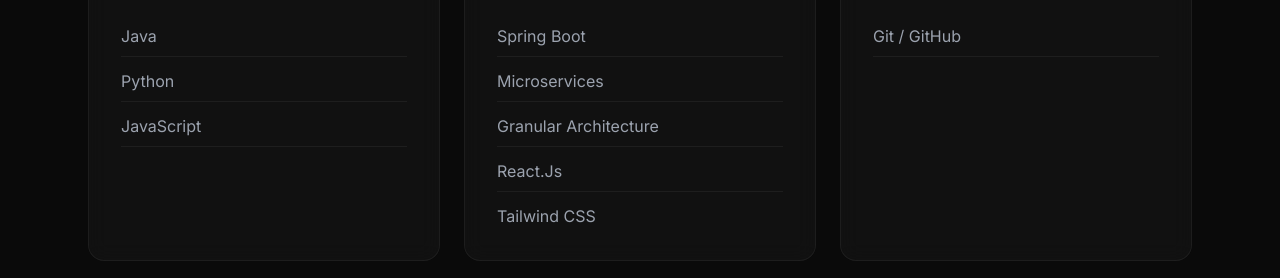
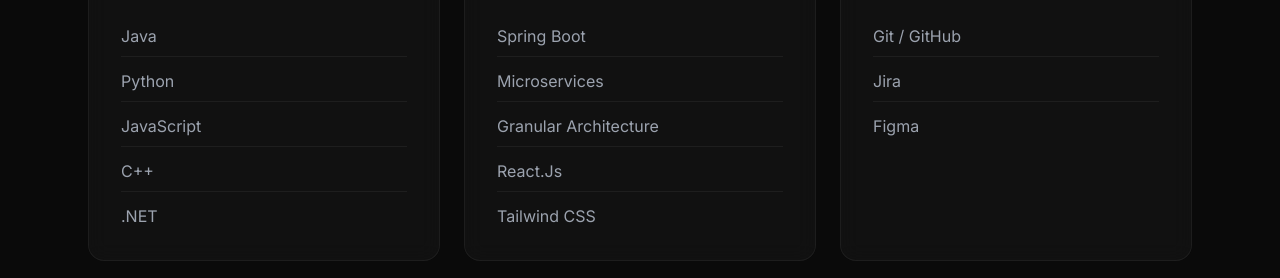
Before and after one commit to Harindi02/portfolio, a plain HTML site: page portfolio.html in a window 1280 px wide. Shown: the part 1856-2134 px from the top of the page. Drawn offline with nearby package versions, Linux system fonts and the light colour scheme.

Commit message:
add C++ and .NET to Skills section; include Jira and Figma in Tools & Platforms

```diff
--- a/portfolio.html
+++ b/portfolio.html
@@ -289,9 +289,11 @@
                         <li class="border-b border-white/5 pb-2">Java</li>
                         <li class="border-b border-white/5 pb-2">Python</li>
                         <li class="border-b border-white/5 pb-2">JavaScript</li>
-
+                        <li class="border-b border-white/5 pb-2">C++</li>
+                        <li>.NET</li>
                     </ul>
                 </div>
+
                 <!-- Skill Card 2 -->
                 <div class="glass p-8 rounded-2xl hover:-translate-y-2 transition-transform duration-300">
                     <h3 class="text-xl font-bold text-blue-400 mb-6">Frameworks & Architectures</h3>
@@ -309,7 +311,8 @@
                     <h3 class="text-xl font-bold text-blue-400 mb-6">Tools & Platforms</h3>
                     <ul class="space-y-3 text-gray-400">
                         <li class="border-b border-white/5 pb-2">Git / GitHub</li>
-
+                        <li class="border-b border-white/5 pb-2">Jira</li>
+                        <li>Figma</li>
                     </ul>
                 </div>
 
```
